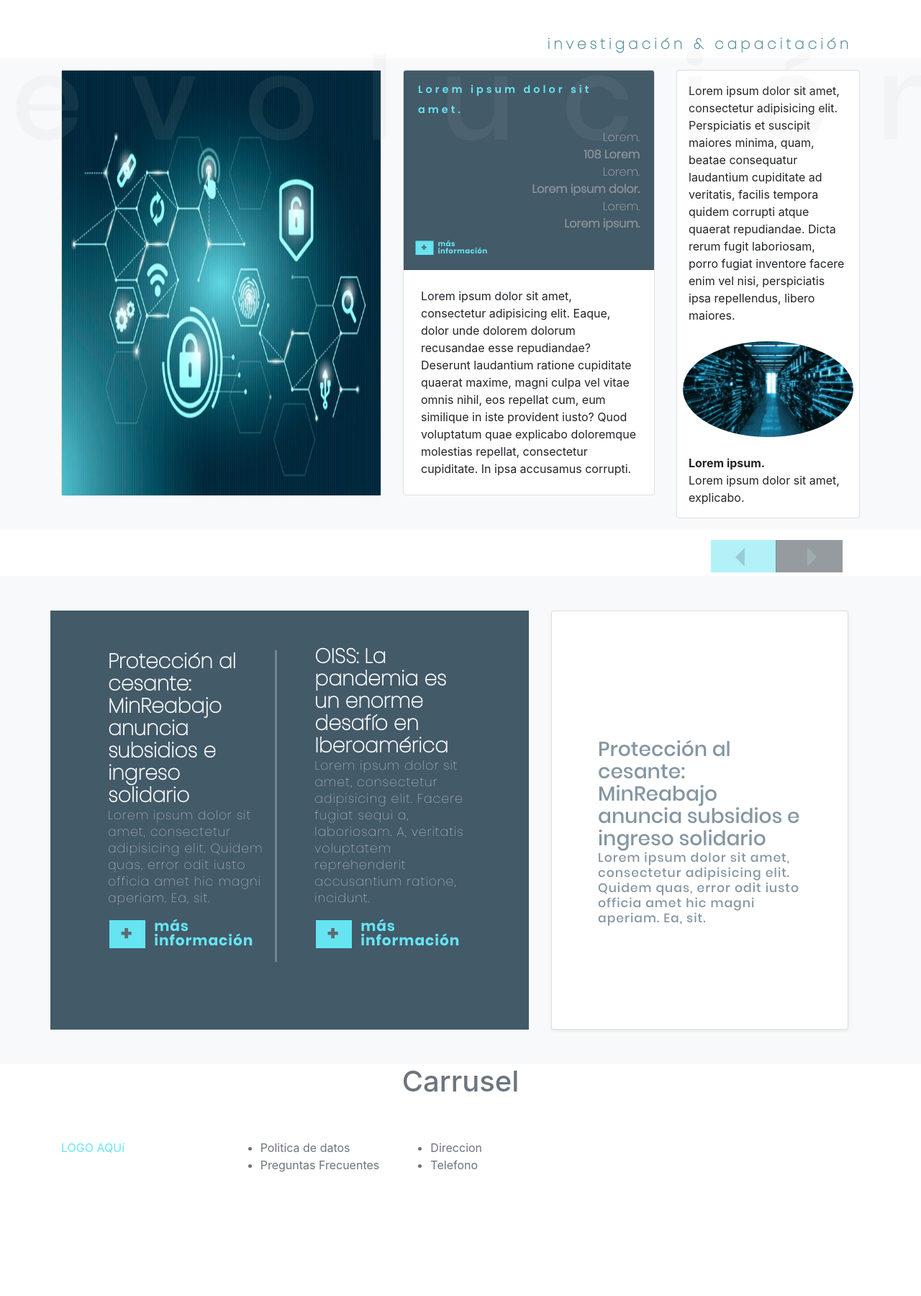
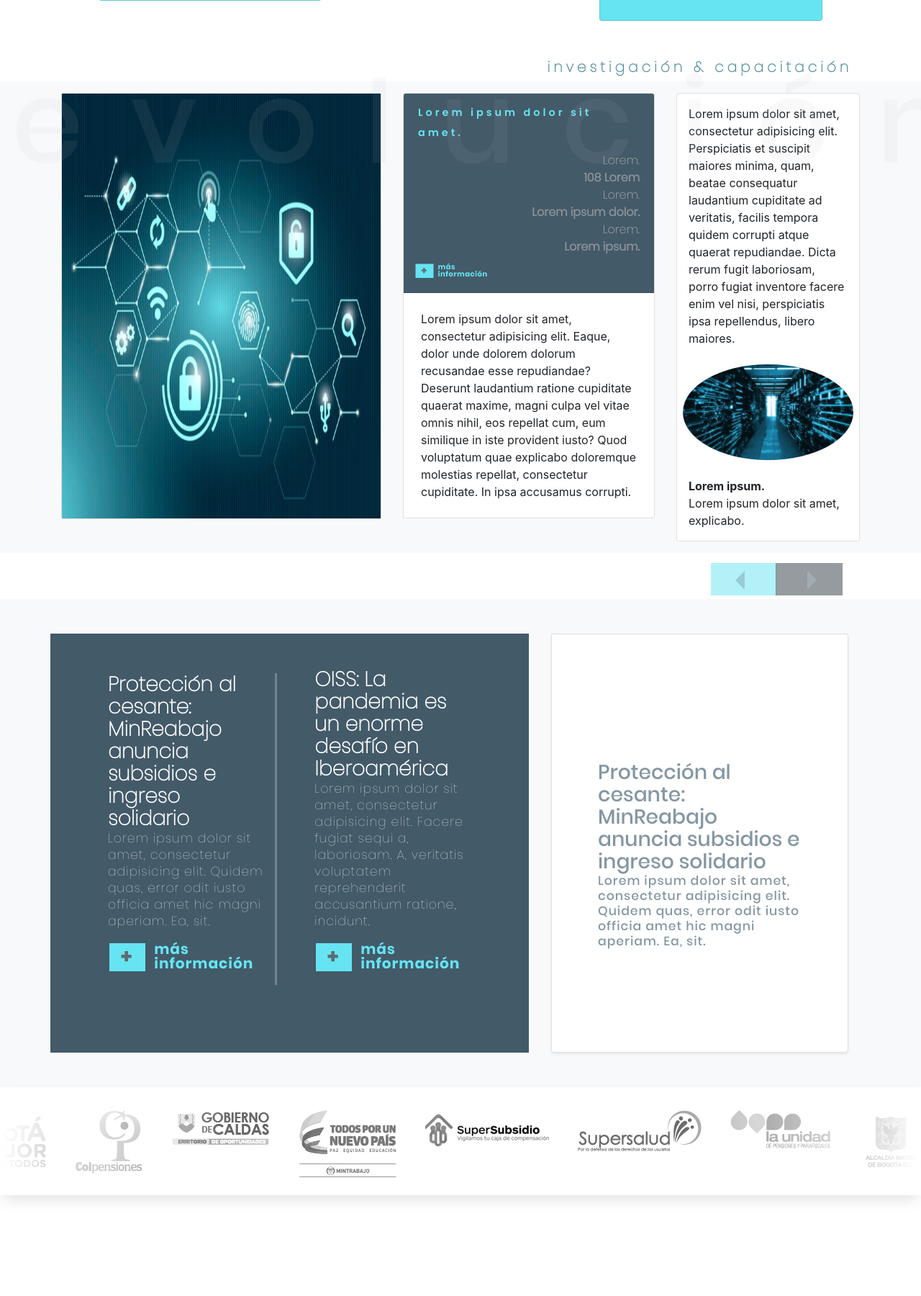
Before and after one commit to JJGuaca/EstratcoProyecto, a PHP site: page / in a window 1280 px wide. Shown: the part 1640-3440 px from the top of the page at 72% size. Run offline with PHP 8.4, Linux system fonts and the light colour scheme; some web fonts are replaced; grey boxes are pictures that could not be loaded.

Commit message:
Slider footer y slider seccion 5
se realiza carrusel de desplazamiento continuo

```diff
--- a/css/propios.css
+++ b/css/propios.css
@@ -138,3 +138,69 @@
     margin: 0rem 1rem;
     padding: 0rem 1rem;
 }
+
+#carruselLogos:hover{
+    animation-play-state: paused;
+}
+
+a>img:hover{
+    transform: scale(1.1);
+}
+a>img{
+    padding-top: 1rem;
+    margin-top: 1rem;
+    padding-bottom: 1rem:
+    margin-bottom:1rem;
+}
+
+/*--------------------slider carrusel logos---------------------*/
+
+.conten {
+    align-items: center;
+    justify-content: center;
+}
+.slider1 {
+    background: white;
+    box-shadow: 0 10px 20px -5px rgba(0, 0, 0, .125);
+    height: 150px;
+    margin: auto;
+    overflow:hidden;
+    position: relative;
+    width:100%;
+}
+
+.slider2 {
+        animation: scroll 40s linear infinite;
+        display: flex;
+        width: calc(100px * 10);
+}
+
+.slider3 {
+        height: 100px;
+        width: 250px;
+}
+.slider1::before,.slider1::after {
+    background: linear-gradient(to right, #fff 0%,#fff0 100%);
+    content: "";
+    height: 100%;
+    position: absolute;
+    width: 25%;
+}
+.slider1::after {
+        right: 0;
+        top: 0px;
+        transform: rotateZ(180deg);
+
+}
+
+.slider1::before {
+    left: 0px;
+    top: 0;
+    z-index: 1;
+}
+
+@keyframes scroll {
+    0% { transform: translateX(0); }
+    100% { transform: translateX(calc(-100px * 10))}
+    0%{transform: translateX(0);}
+}
--- a/index.html
+++ b/index.html
@@ -318,9 +318,83 @@
 		</section>
 	</main>
 
-	<footer class="text-muted">
-		<div class="container"><h1 class="text-center">Carrusel</h1></div>
-		<div class="container">
+	<footer class="text-muted conten">
+		<div class="slider1">
+			<div class="col-lg-12 d-inline-flex slider2" id="carruselLogos" style="padding: 0rem;">
+				<div class="slider3">
+					<a target="_blank" href="http://www.saludcapital.gov.co/Paginas2/Inicio.aspx" alt="LOGOS" class="p-1 m-1 pl-3 pr-3">
+						<img src="img/logos/alcaldiaBN.png" alt="AlcaldiaBN" onmouseover="this.src='img/logos/alcaldiaColor.png';" onmouseout="this.src='img/logos/alcaldiaBN.png';">
+					</a>
+				</div>
+				<div class="slider3">
+					<a target="_blank" href="https://www.colpensiones.gov.co/" alt="LOGOS" class="p-1 m-1 pl-3 pr-3">
+						<img src="img/logos/colpenbn.png" alt="ColpenBN" onmouseover="this.src='img/logos/colpenColor.png';" onmouseout="this.src='img/logos/colpenbn.png';">
+					</a>
+				</div>
+				<div class="slider3">
+					<a target="_blank" href="https://caldas.gov.co/" alt="LOGOS" class="p-1 m-1 pl-3 pr-3">
+						<img src="img/logos/gobCaldasbn.png" alt="GovCaldasBN" onmouseover="this.src='img/logos/gobCaldasColor.png';" onmouseout="this.src='img/logos/gobCaldasbn.png';">
+					</a>
+				</div>
+				<div class="slider3">
+					<a target="_blank" href="http://www.mintrabajo.gov.co/" alt="LOGOS" class="p-1 m-1 pl-3 pr-3">
+						<img src="img/logos/mintrabn.png" alt="MinTraBN" onmouseover="this.src='img/logos/mintraColor.png';" onmouseout="this.src='img/logos/mintrabn.png';">
+					</a>
+				</div>
+				<div class="slider3">
+					<a target="_blank" href="http://www.ssf.gov.co/wps/portal/ES/Inicio" alt="LOGOS" class="p-1 m-1 pl-3 pr-3">
+						<img src="img/logos/superbn.png" alt="SuperBN" onmouseover="this.src='img/logos/superColor.png';" onmouseout="this.src='img/logos/superbn.png';">
+					</a>
+				</div>
+				<div class="slider3">
+					<a target="_blank" href="https://www.supersalud.gov.co/en-us" alt="LOGOS" class="p-1 m-1 pl-3 pr-3">
+						<img src="img/logos/supersalbn.png" alt="SuperSalBN" onmouseover="this.src='img/logos/supersalColor.png';" onmouseout="this.src='img/logos/supersalbn.png';">
+					</a>
+				</div>
+				<div class="slider3">
+					<a target="_blank" href="http://www.ugpp.gov.co/" alt="LOGOS" class="p-1 m-1 pl-3 pr-3">
+						<img src="img/logos/unidadbn.png" alt="UnidadBN" onmouseover="this.src='img/logos/unidadColor.png';" onmouseout="this.src='img/logos/unidadbn.png';">
+					</a>
+				</div>
+				<!--LOS SIGUIENTES-->
+				<div class="slider3">
+					<a target="_blank" href="http://www.saludcapital.gov.co/Paginas2/Inicio.aspx" alt="LOGOS" class="p-1 m-1 pl-3 pr-3">
+						<img src="img/logos/alcaldiaBN.png" alt="AlcaldiaBN" onmouseover="this.src='img/logos/alcaldiaColor.png';" onmouseout="this.src='img/logos/alcaldiaBN.png';">
+					</a>
+				</div>
+				<div class="slider3">
+					<a target="_blank" href="https://www.colpensiones.gov.co/" alt="LOGOS" class="p-1 m-1 pl-3 pr-3">
+						<img src="img/logos/colpenbn.png" alt="ColpenBN" onmouseover="this.src='img/logos/colpenColor.png';" onmouseout="this.src='img/logos/colpenbn.png';">
+					</a>
+				</div>
+				<div class="slider3">
+					<a target="_blank" href="https://caldas.gov.co/" alt="LOGOS" class="p-1 m-1 pl-3 pr-3">
+						<img src="img/logos/gobCaldasbn.png" alt="GovCaldasBN" onmouseover="this.src='img/logos/gobCaldasColor.png';" onmouseout="this.src='img/logos/gobCaldasbn.png';">
+					</a>
+				</div>
+				<div class="slider3">
+					<a target="_blank" href="http://www.mintrabajo.gov.co/" alt="LOGOS" class="p-1 m-1 pl-3 pr-3">
+						<img src="img/logos/mintrabn.png" alt="MinTraBN" onmouseover="this.src='img/logos/mintraColor.png';" onmouseout="this.src='img/logos/mintrabn.png';">
+					</a>
+				</div>
+				<div class="slider3">
+					<a target="_blank" href="http://www.ssf.gov.co/wps/portal/ES/Inicio" alt="LOGOS" class="p-1 m-1 pl-3 pr-3">
+						<img src="img/logos/superbn.png" alt="SuperBN" onmouseover="this.src='img/logos/superColor.png';" onmouseout="this.src='img/logos/superbn.png';">
+					</a>
+				</div>
+				<div class="slider3">
+					<a target="_blank" href="https://www.supersalud.gov.co/en-us" alt="LOGOS" class="p-1 m-1 pl-3 pr-3">
+						<img src="img/logos/supersalbn.png" alt="SuperSalBN" onmouseover="this.src='img/logos/supersalColor.png';" onmouseout="this.src='img/logos/supersalbn.png';">
+					</a>
+				</div>
+				<div class="slider3">
+					<a target="_blank" href="http://www.ugpp.gov.co/" alt="LOGOS" class="p-1 m-1 pl-3 pr-3">
+						<img src="img/logos/unidadbn.png" alt="UnidadBN" onmouseover="this.src='img/logos/unidadColor.png';" onmouseout="this.src='img/logos/unidadbn.png';">
+					</a>
+				</div>
+			</div>
+		</div>
+		<div class="container pt-5 mt-5">
 			<div class="row">
 				<div class="col-sm py-5">
 					<span class="colorAgua">LOGO AQUí</span>
```
Also changed, not shown: css/trian.css (added, +101 -0 lines), prueba.html (added, +21 -0 lines), img/logos/alcaldiaBN.png (added), img/logos/alcaldiaColor.png (added), img/logos/alcaldiabn1.png (added), img/logos/colpenColor.png (added), img/logos/colpenbn.png (added), img/logos/gobCaldasColor.png (added), img/logos/gobCaldasbn.png (added), img/logos/mintraColor.png (added), img/logos/mintrabn.png (added), img/logos/superColor.png (added), img/logos/superbn.png (added), img/logos/supersalColor.png (added), 3 more files.
